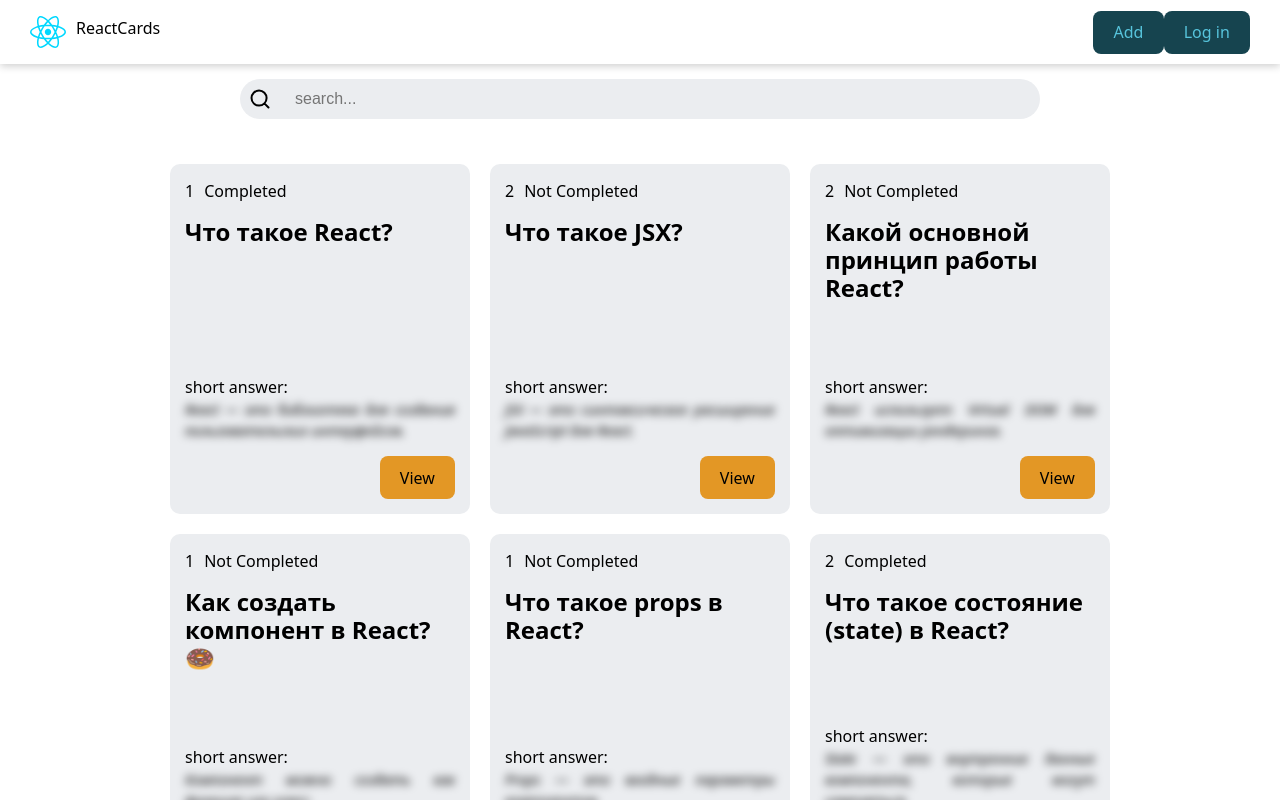
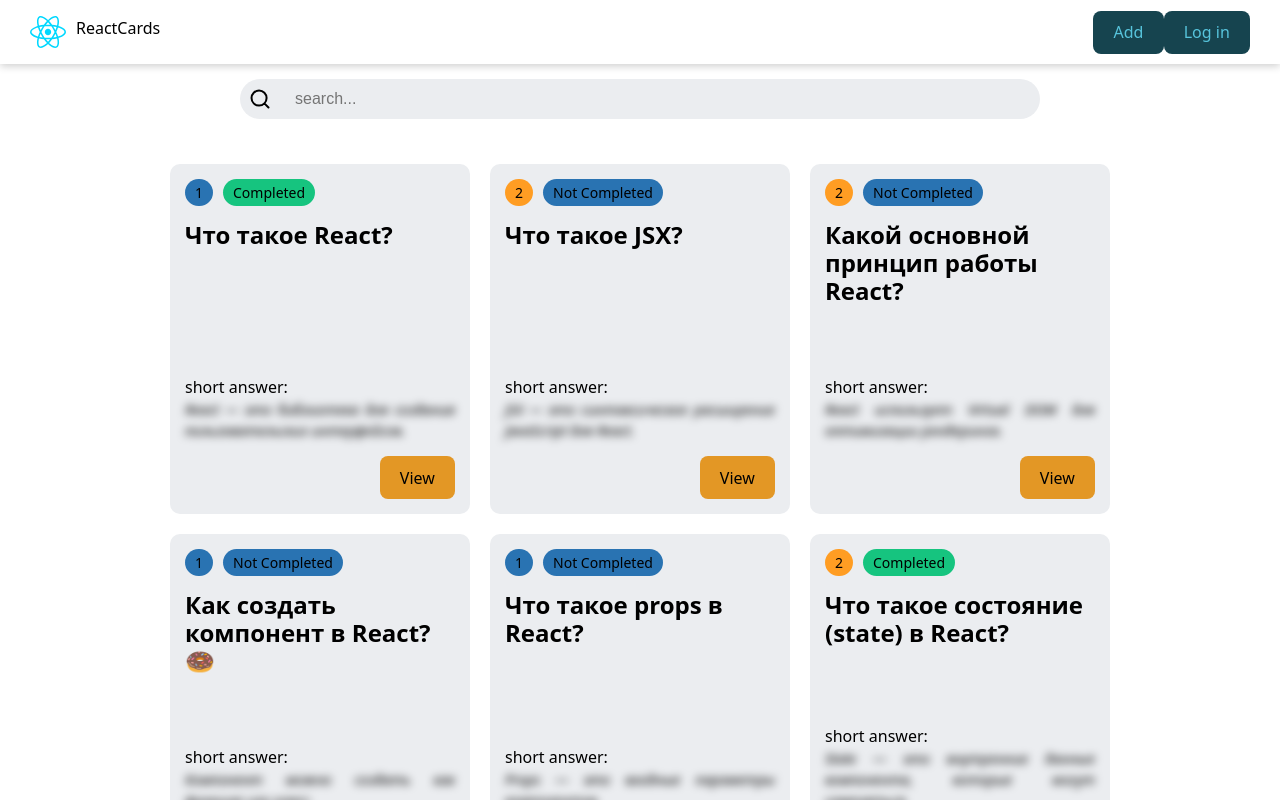
Before and after one commit to SanjarIQY/react-app, a React (Vite) app: page / in a window 1280 px wide. Built offline with nearby package versions, Linux system fonts and the light colour scheme; data requests are answered from the project's data file.

Commit message:
added variant to dynamically change states of cards

```diff
--- /dev/null
+++ b/src/components/Badge/Badge.jsx
@@ -0,0 +1,17 @@
+import {} from "react";
+import cls from "./Badge.module.css";
+
+export const Badge = (props) => {
+  switch (props.variant) {
+    case "primary":
+      return <div className={`${cls.badge} ${cls.primary}`}>{props.children}</div>;
+    case "success":
+      return <div className={`${cls.badge} ${cls.success}`}>{props.children}</div>;
+    case "warning":
+      return <div className={`${cls.badge} ${cls.warning}`}>{props.children}</div>;
+    case "alert":
+      return <div className={`${cls.badge} ${cls.alert}`}>{props.children}</div>;
+    default:
+      return <div className={cls.badge}>{props.children}</div>;
+  }
+};
--- /dev/null
+++ b/src/components/Badge/Badge.module.css
@@ -0,0 +1,26 @@
+.badge{
+  width: fit-content;
+  border-radius: 20px;
+  padding: 3px 10px;
+  color: var(--text-color);
+  background-color: #C5BAFF;
+  text-transform: capitalize;
+  font-weight: 500;
+  font-size: 14px;
+}
+
+.primary{
+  background-color: #2973B2;
+}
+
+.success{
+  background-color: #16c47f;
+}
+
+.warning{
+  background-color: #ff9d23;
+}
+
+.alert{
+  background-color: #d94040;
+}
--- /dev/null
+++ b/src/components/Badge/index.jsx
@@ -0,0 +1 @@
+export { Badge } from "./Badge";
--- a/src/components/QuestionCard/QuestionCard.jsx
+++ b/src/components/QuestionCard/QuestionCard.jsx
@@ -2,15 +2,20 @@
 import cls from "./QuestionCard.module.css";
 import { Button } from "../Button";
 import { useNavigate } from "react-router-dom";
+import { Badge } from "../Badge";
 
 export const QuestionCard = (props) => {
   const navigate = useNavigate();
+  const level = props.card.level;
+
+  const levelVariant = level === 1 ? "primary" : level === 2 ? "warning" : "alert";
+  const completedVariant = props.card.completed ? "success" : "primary";
 
   return (
     <div className={cls.card}>
       <div className={cls.cardLabels}>
-        <div>{props.card.level}</div>
-        <div>{props.card.completed ? "Completed" : "Not Completed"}</div>
+        <Badge variant={levelVariant}>{props.card.level}</Badge>
+        <Badge variant={completedVariant}>{props.card.completed ? "Completed" : "Not Completed"}</Badge>
       </div>
 
       <h5 className={cls.cardTitle}>{props.card.question}</h5>
```
